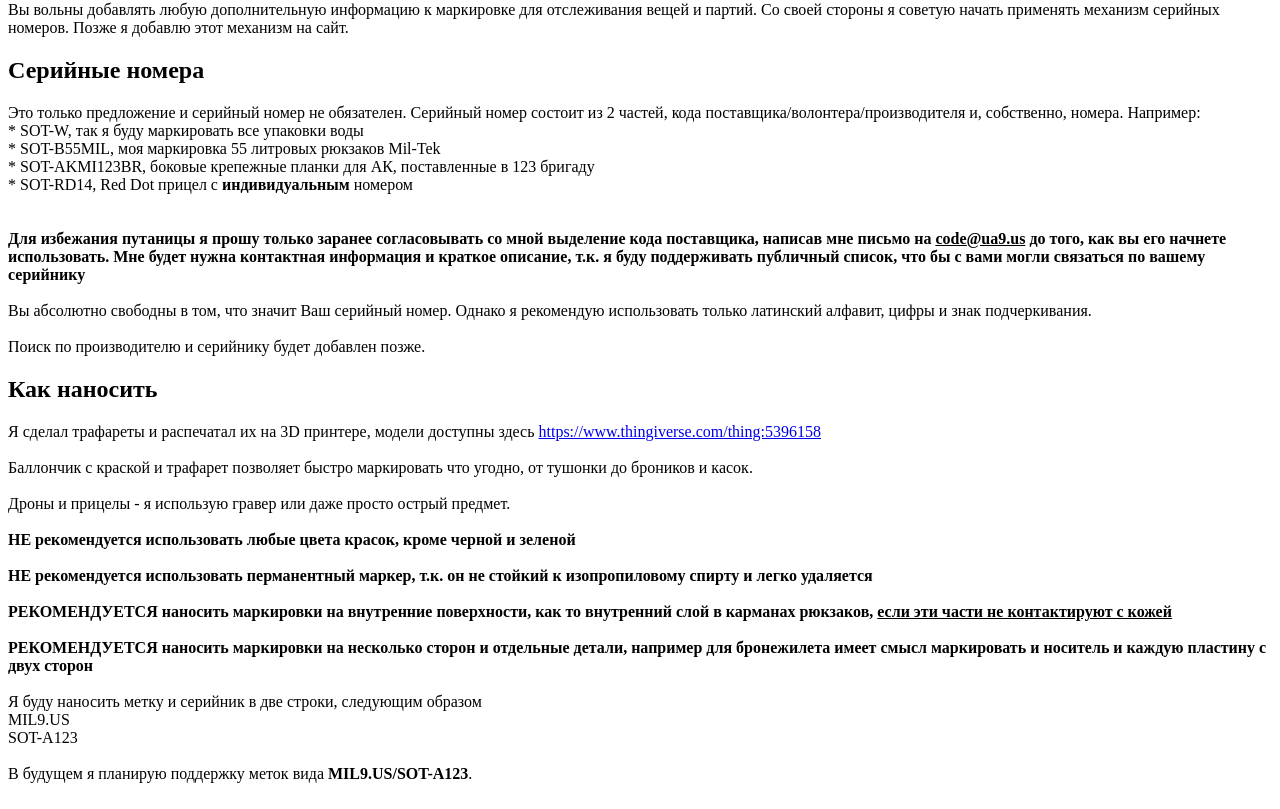
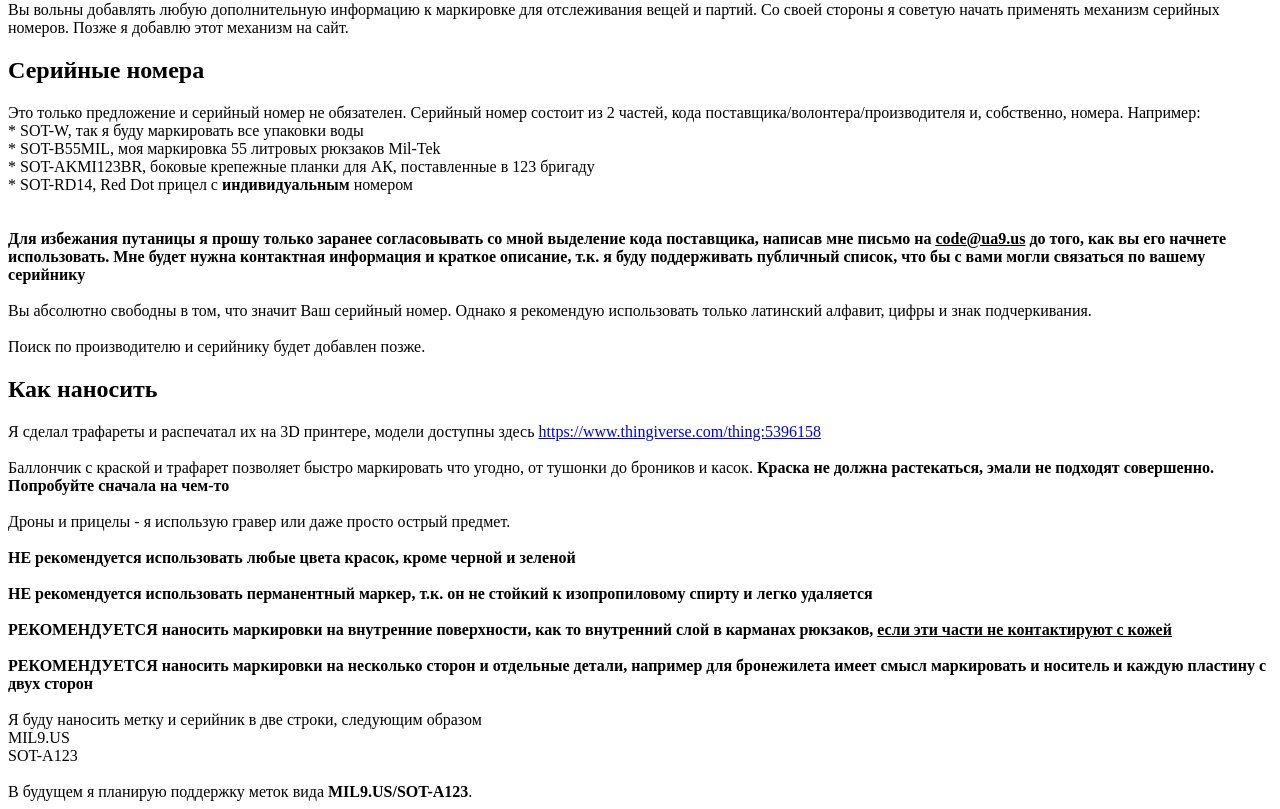
Before and after one commit to UA-DONATIONS/civ9us.github.io, a plain HTML site: page index.html in a window 1280 px wide. Shown: the part 771-1580 px from the top of the page. Drawn offline with Linux system fonts and the light colour scheme.

Commit message:
Update index.html

```diff
--- a/index.html
+++ b/index.html
@@ -37,7 +37,7 @@
 <h2>Как наносить</h2>
 
 Я сделал трафареты и распечатал их на 3D принтере, модели доступны здесь <a href="https://www.thingiverse.com/thing:5396158">https://www.thingiverse.com/thing:5396158</a><br/><br/>
-Баллончик с краской и трафарет позволяет быстро маркировать что угодно, от тушонки до броников и касок.<br/><br/>
+Баллончик с краской и трафарет позволяет быстро маркировать что угодно, от тушонки до броников и касок. <b>Краска не должна растекаться, эмали не подходят совершенно. Попробуйте сначала на чем-то</b><br/><br/>
 Дроны и прицелы - я использую гравер или даже просто острый предмет.<br/><br/>
 <b>НЕ рекомендуется использовать любые цвета красок, кроме черной и зеленой</b><br/><br/>
 <b>НЕ рекомендуется использовать перманентный маркер, т.к. он не стойкий к изопропиловому спирту и легко удаляется</b><br/><br/>
```
